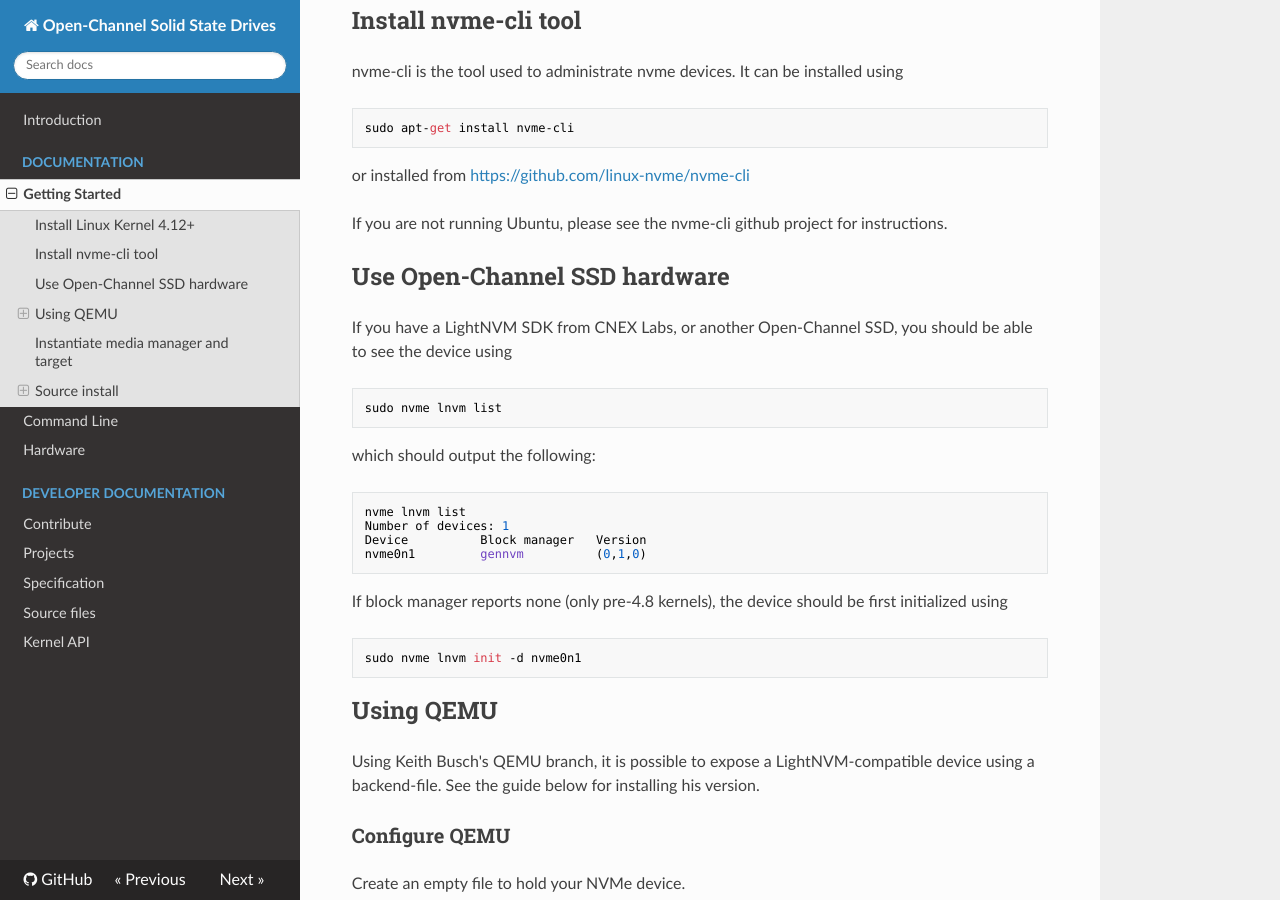
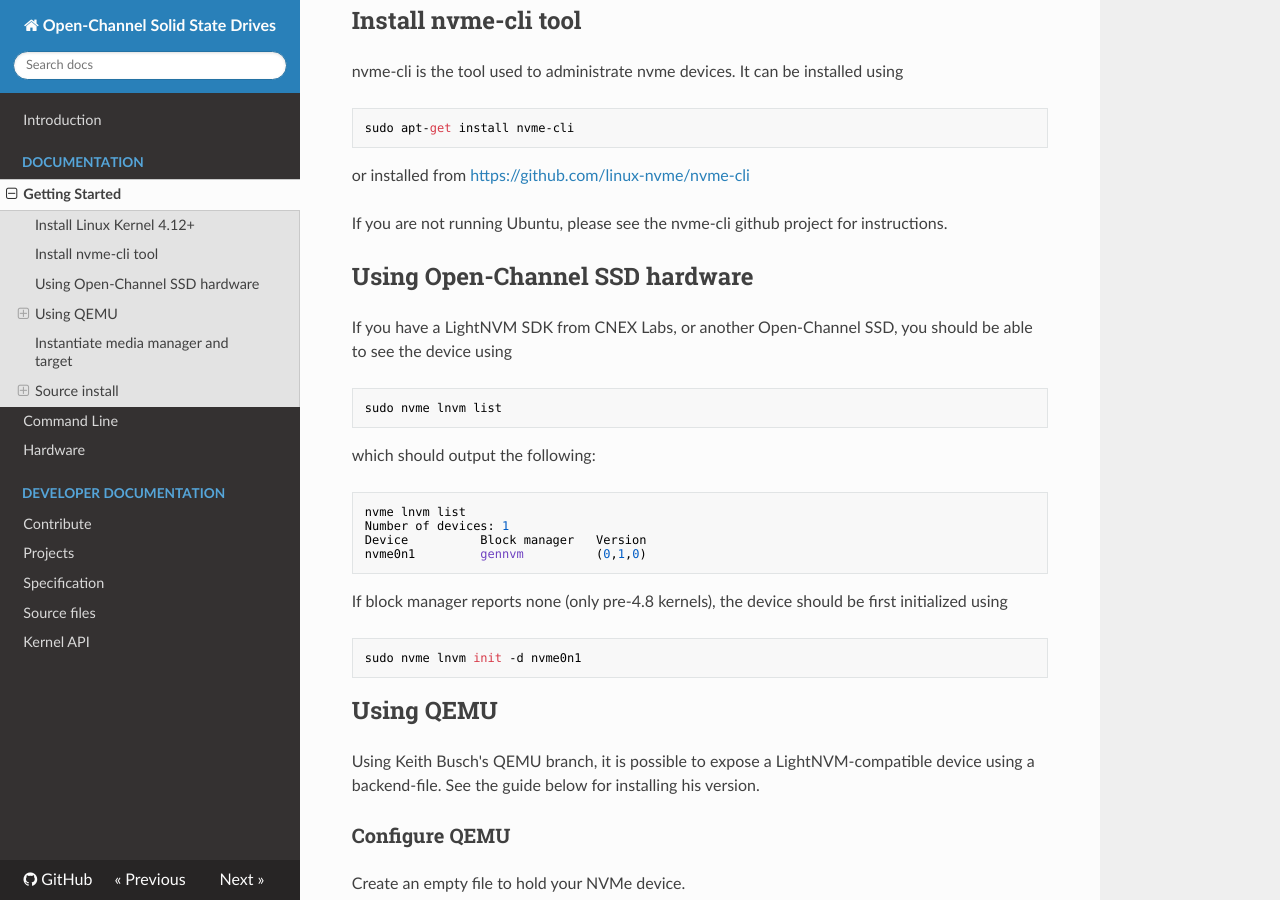
Before and after one commit to OpenChannelSSD/documentation, an MkDocs documentation site: the page built from docs/gettingstarted.md, in a window 1280 px wide and 900 px high, scrolled down 380 px. Built offline with MkDocs 1.6.1, drawn with Linux system fonts in a browser that asks for light colours; nearby versions of some CDN libraries; old or Windows-style settings are respelled for this version of MkDocs.

Commit message:
Update gettingstarted.md

```diff
--- a/docs/gettingstarted.md
+++ b/docs/gettingstarted.md
@@ -16,7 +16,7 @@ or installed from [https://github.com/linux-nvme/nvme-cli](https://github.com/li
 
 If you are not running Ubuntu, please see the nvme-cli github project for instructions.
 
-## Use Open-Channel SSD hardware
+## Using Open-Channel SSD hardware
 
 If you have a LightNVM SDK from CNEX Labs, or another Open-Channel SSD, you should be able to see the device using
 
```
